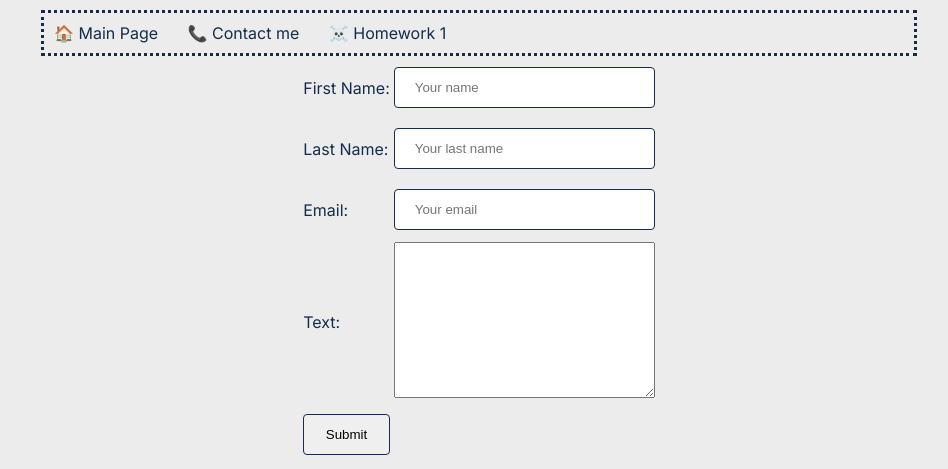
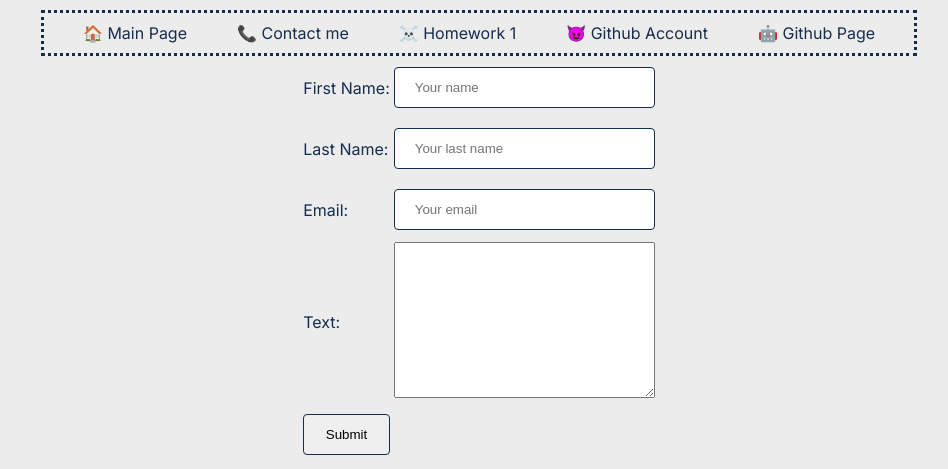
Before and after one commit to SenanM1/webandapplicationI, a plain HTML site: page contact-me.html in a window 1280 px wide. Shown: the top 469 px of the page, without its empty margins (161-1109 px from the left). Drawn offline with Linux system fonts and the light colour scheme.

Commit message:
big update

```diff
--- a/contact-me.html
+++ b/contact-me.html
@@ -16,9 +16,15 @@
   <body>
     <div class="main">
       <div class="header">
-        <a href="index.html">🏠 Main Page</a>
-        <a class="second-link" href="contact-me.html">📞 Contact me</a>
-        <a href="hw1.html">☠️ Homework 1</a>
+        <a href="#">🏠 Main Page</a>
+        <a href="contact-me.html">📞 Contact me</a>
+        <a href="hw1.html" target="_blank">☠️ Homework 1</a>
+        <a href="https://github.com/SenanM1/webandapplicationI" target="_blank"
+          >😈 Github Account</a
+        >
+        <a href="https://senanm1.github.io/webandapplicationI/" target="_blank"
+          >🤖 Github Page</a
+        >
       </div>
       <div class="form">
         <form
--- a/style.css
+++ b/style.css
@@ -16,6 +16,10 @@ body {
     margin: 10px;
     margin-bottom: 0;
     border: dotted 3px;
+    display: flex;
+    align-items: center;
+    justify-content: center;
+    gap: 50px;
 }
 
 .title {
```
Also changed, not shown: index.html (+7 -1 lines).
